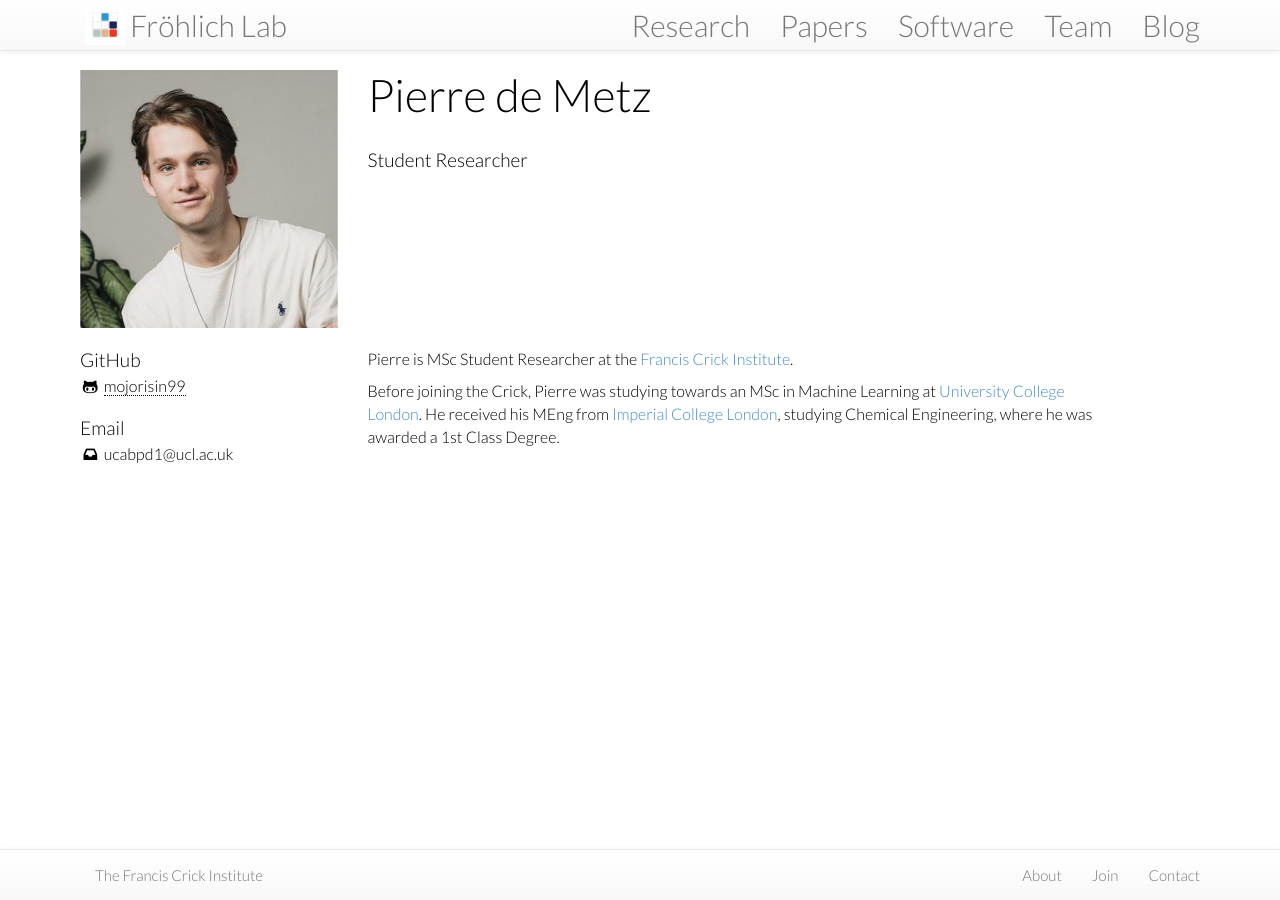
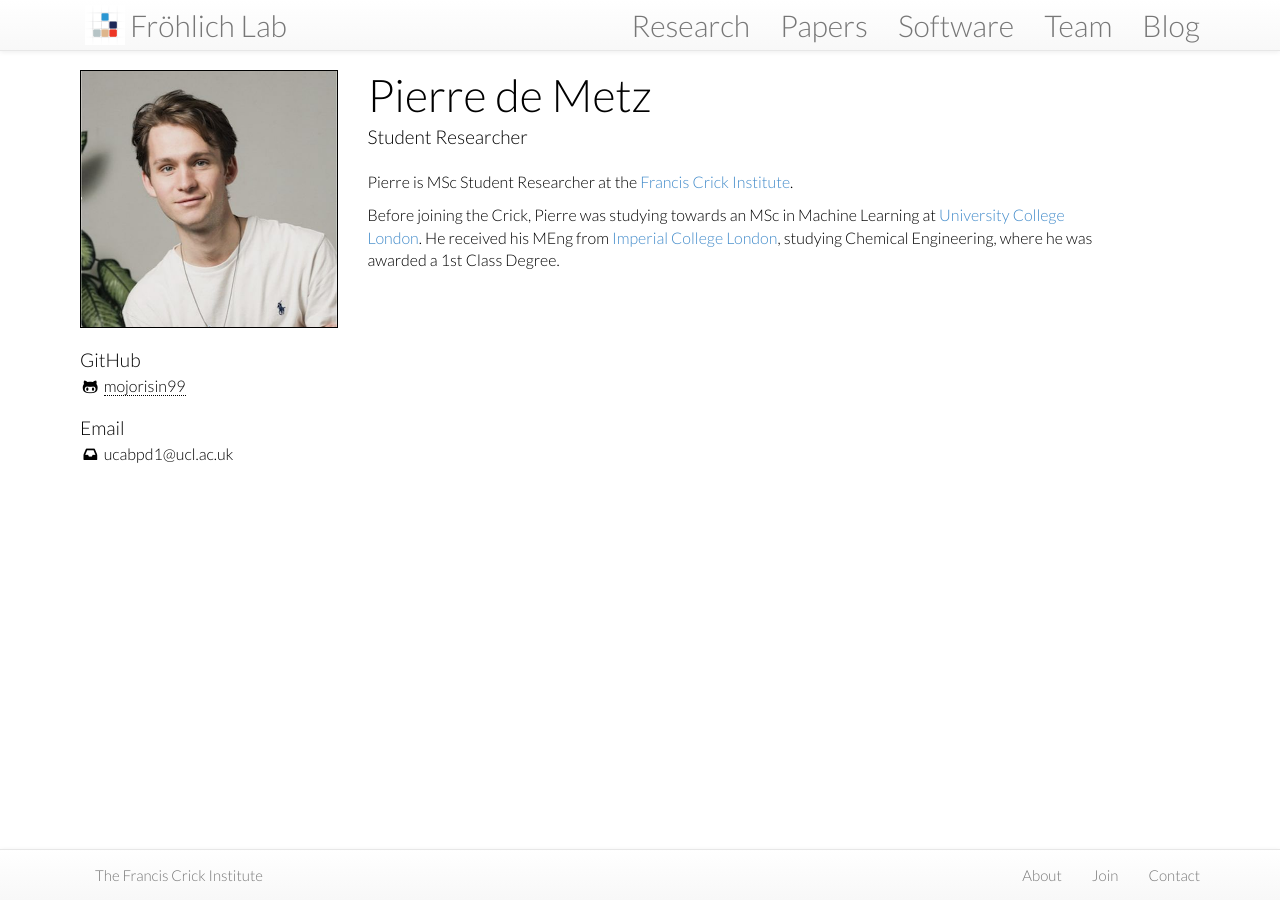
Before and after one commit to frohlich-lab/frohlichlab.github.io, a Jekyll site: the page built from team/_posts/2023-02-24-Pierre.md, in a window 1280 px wide. Built offline with Jekyll 4.4.1, drawn with Linux system fonts in a browser that asks for light colours; nearby versions of some CDN libraries.

Commit message:
polish team & member pages

```diff
--- a/_includes/themes/lab/member.html
+++ b/_includes/themes/lab/member.html
@@ -11,14 +11,17 @@
 			{% endif %}
 		</div>
 	</div>
-	<div class="col-md-9">
+	<div class="col-md-8">
 		<div class="pull-left pad-right media-body titlebox">
 			<div class="title media-heading">
 				{{ member.title }}
 			</div>
-			<br/>
 			<div class="smallhead">
 				{{ member.position }}
+			</div>
+			<br>
+			<div class="post">
+				{{ member.content }}
 			</div>
 		</div>
 	</div>
@@ -86,10 +89,6 @@
 		{% endif %}
 	</div>
 	<div class="col-md-8">
-		<div class="post">
-			{{ content }}
-		</div>
-
 		{% assign lastname = member.title | split: ' ' | last %}
 		{% for paper in site.categories.papers %}
 			{% if paper.authors contains lastname %}
--- a/assets/themes/lab/css/style.scss
+++ b/assets/themes/lab/css/style.scss
@@ -108,22 +108,22 @@ a.off {
 	// width: 300px;
 	max-width: 100%;
 	// height: 400px;
+	border: 1px solid black;
 }
 
 .member-photo {
 	height: 20vw;
 	min-height: 100px;
-	max-height: 200px;
+	max-height: 150px;
+	border: 1px solid black;
 }
 
 .member-name {
 	font-size: ceil($font-size-base*1.2);
 }
 
-@media all and (max-width: 800) {
-	.member-name {
-		font-size: $font-size-base;
-	}
+.memberbox {
+	padding-bottom: 15px;
 }
 
 .construction {
```
